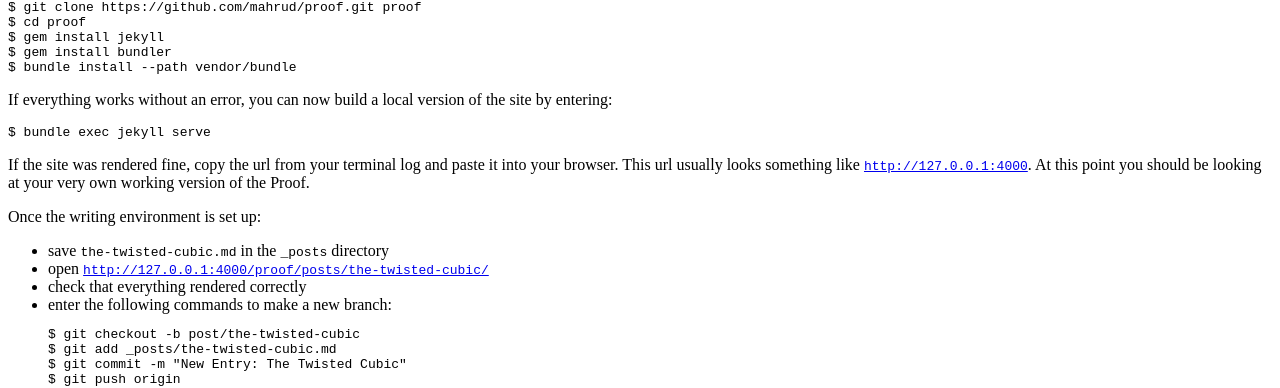
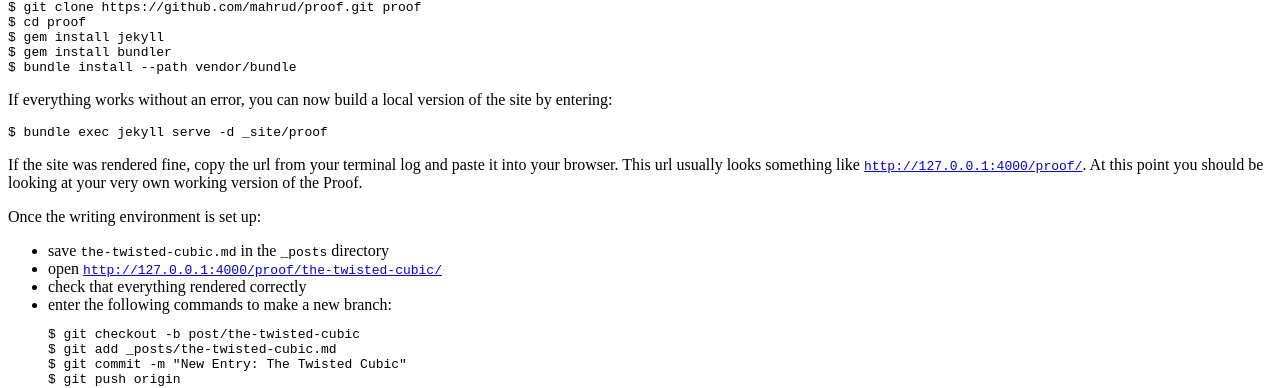
Before and after one commit to KelvinAirConstructorUni/constructor-math.github.io, a Jekyll site: the page built from manual.md, in a window 1280 px wide. Shown: the part 1464-1852 px from the top of the page. Built offline with Jekyll 4.4.1, drawn with Linux system fonts in a browser that asks for light colours; nearby versions of some CDN libraries.

```diff
--- a/manual.md
+++ b/manual.md
@@ -91,14 +91,14 @@ $ bundle install --path vendor/bundle
 If everything works without an error, you can now build a local version of the site by entering:
 
 ~~~ bash
-$ bundle exec jekyll serve
+$ bundle exec jekyll serve -d _site/proof
 ~~~
 
-If the site was rendered fine, copy the url from your terminal log and paste it into your browser. This url usually looks something like [`http://127.0.0.1:4000`](http://127.0.0.1:4000). At this point you should be looking at your very own working version of the {{ site.title }}.
+If the site was rendered fine, copy the url from your terminal log and paste it into your browser. This url usually looks something like [`http://127.0.0.1:4000/proof/`](http://127.0.0.1:4000/proof/). At this point you should be looking at your very own working version of the {{ site.title }}.
 
 Once the writing environment is set up:
 - save `the-twisted-cubic.md` in the `_posts` directory
-- open [`http://127.0.0.1:4000/proof/posts/the-twisted-cubic/`](http://127.0.0.1:4000/proof/posts/the-twisted-cubic/)
+- open [`http://127.0.0.1:4000/proof/the-twisted-cubic/`](http://127.0.0.1:4000/proof/the-twisted-cubic/)
 - check that everything rendered correctly
 - enter the following commands to make a new branch:
 ~~~ bash
```
Also changed, not shown: _posts/2019-05-26-amsthm.md (+1 -2 lines), _posts/2019-05-27-katex.md (added, +22 -0 lines).
